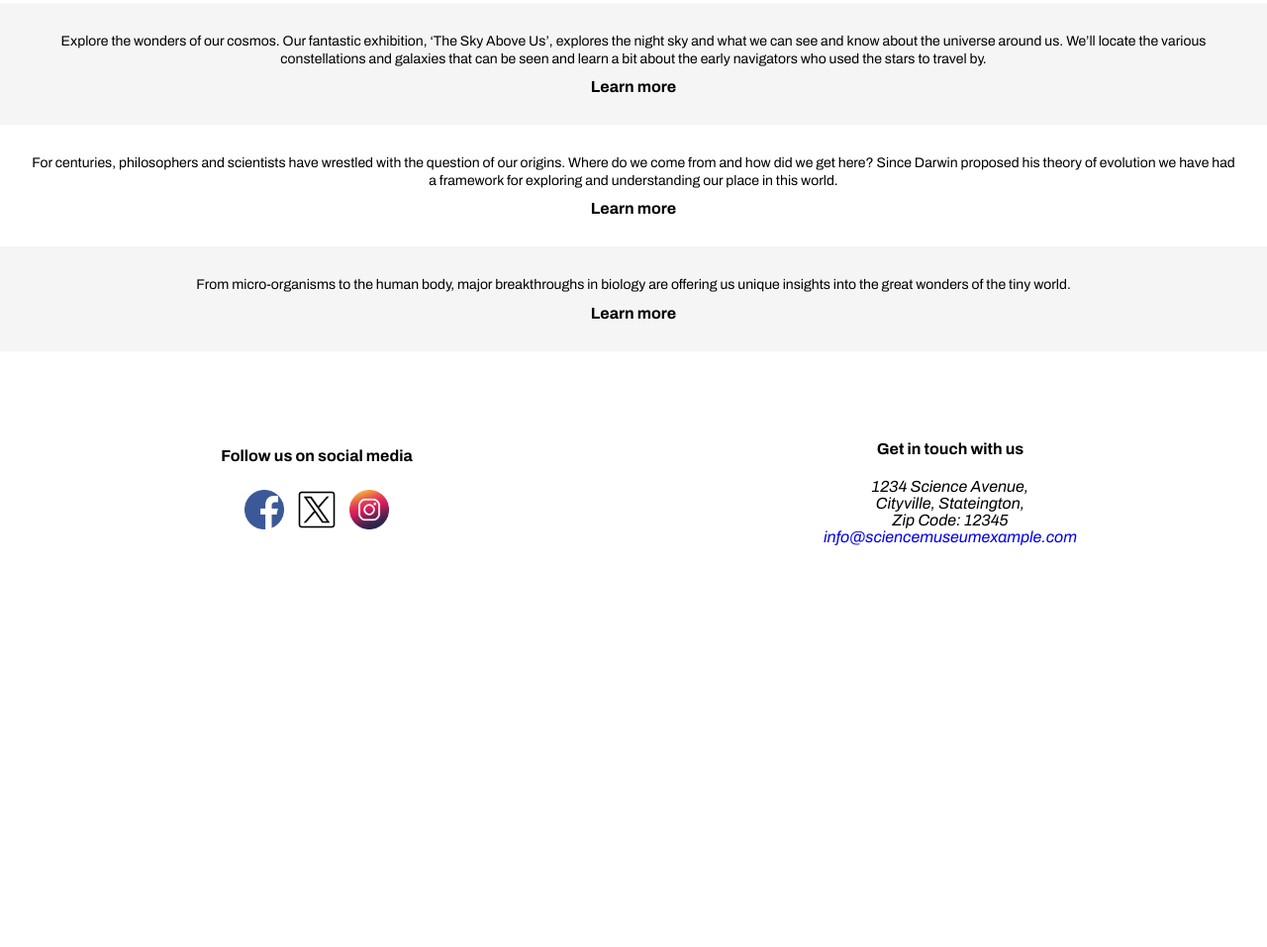
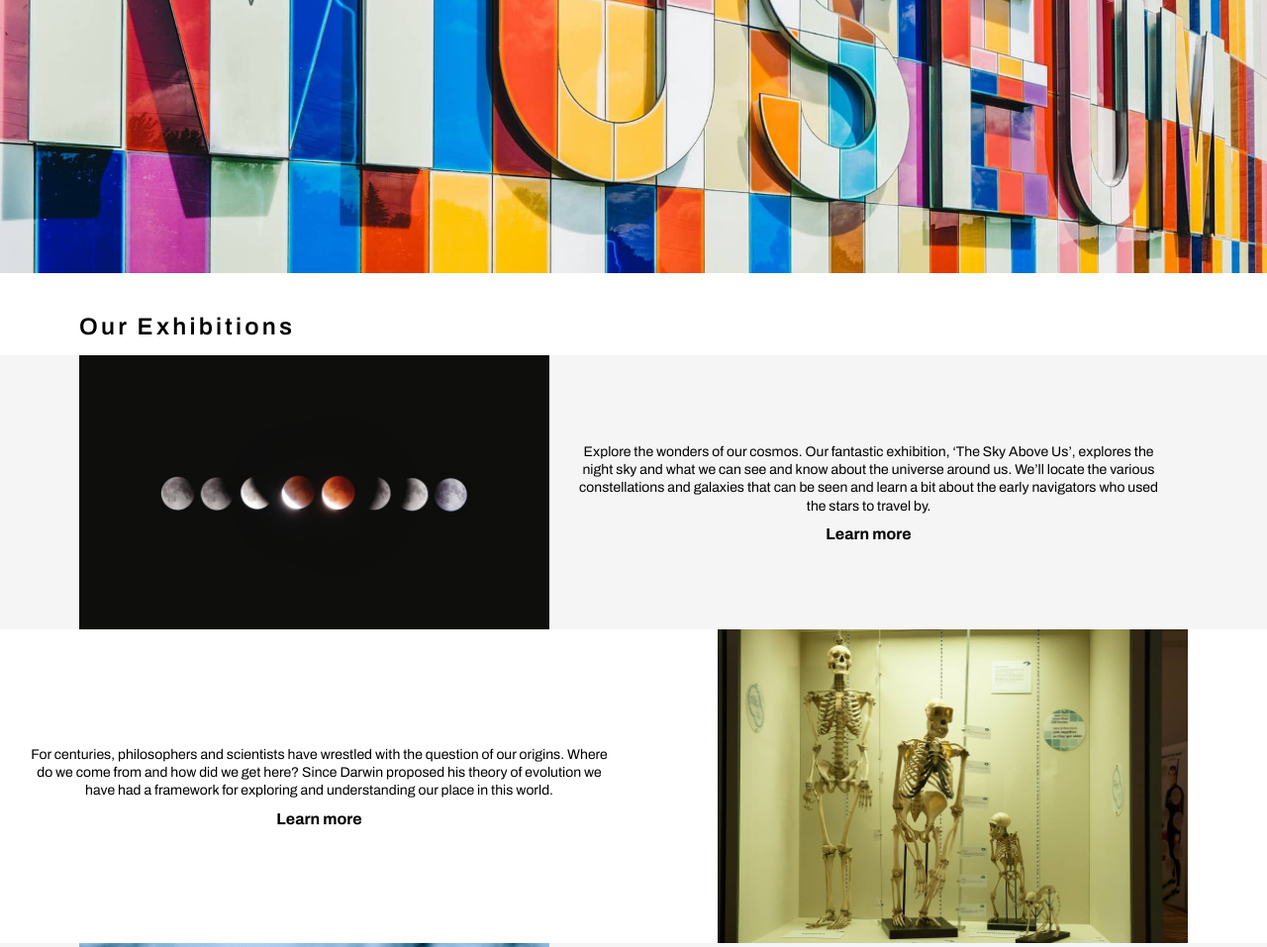
Before and after one commit to Glenn-2k/semesterproject1, a plain HTML site: page index.html in a window 1280 px wide. Shown: the part 326-1283 px from the top of the page at 99% size. Before the commit the page ends 941 px from the top, so only its background shows below. Drawn offline with Linux system fonts and the light colour scheme.

Commit message:
styles.css
working on layout for homepage

```diff
--- a/index.html
+++ b/index.html
@@ -37,22 +37,36 @@
         <div class="banner-container-home"></div>
         <h1 class="headline">Our Exhibitions</h1>
         <div class="content-container-foreground">
+            <img src="/images/celso-405219.jpg" class="image-1-home" alt="image of planets in space">
+            <div class="text-container">
                 <p class="exhibition-1">Explore the wonders of our cosmos. Our fantastic exhibition, ‘The Sky Above Us’,
                     explores the night sky and what we can see and know about the universe around us. We’ll locate the
-                various constellations and galaxies that can be seen and learn a bit about the early navigators who used
+                    various constellations and galaxies that can be seen and learn a bit about the early navigators who
+                    used
                     the stars to travel by.</p>
                 <a href="learnmore.html" class="learn-more">Learn more</a>
             </div>
+        </div>
         <div class="content-container-background">
-            <p class="exhibition-2">For centuries, philosophers and scientists have wrestled with the question of our
-                origins. Where do we come from and how did we get here? Since Darwin proposed his theory of evolution we
+            <div class="text-container">
+                <p class="exhibition-2">For centuries, philosophers and scientists have wrestled with the question of
+                    our
+                    origins. Where do we come from and how did we get here? Since Darwin proposed his theory of
+                    evolution we
                     have had a framework for exploring and understanding our place in this world.</p>
                 <a href="learnmore.html" class="learn-more">Learn more</a>
             </div>
+            <img src="/images/skeleton-414543_1920.jpg" class="image-2-home" alt="image of skeletons in a lab">
+        </div>
         <div class="content-container-foreground">
-            <p class="exhibition-3">From micro-organisms to the human body, major breakthroughs in biology are offering
+            <img src="/images/samuel-zeller-113381 (1).jpg" class="image-3-home"
+                alt="image of some of the bloodvessels in a mannequin">
+            <div class="text-container">
+                <p class="exhibition-3">From micro-organisms to the human body, major breakthroughs in biology are
+                    offering
                     us unique insights into the great wonders of the tiny world.</p>
                 <a href="learnmore.html" class="learn-more">Learn more</a>
+            </div>
         </div>
     </main>
     <footer>
--- a/styles.css
+++ b/styles.css
@@ -241,3 +241,53 @@ footer a {
 
 
 }
+
+
+/* home - Desktop view */
+
+@media (min-width: 835px) {
+
+
+    .banner-container-home {
+        height: 480px;
+    }
+
+    .image-1-home,
+    .image-2-home,
+    .image-3-home {
+        height: auto;
+        width: 475px;
+    }
+
+    .image-1-home,
+    .image-3-home {
+        margin-left: 80px;
+
+    }
+
+    .image-2-home {
+        margin-right: 80px;
+    }
+
+    .content-container-foreground,
+    .content-container-background {
+        flex-direction: row;
+    }
+
+    .text-container {
+        display: flex;
+        flex-direction: column;
+        justify-content: center;
+        margin-right: 80px;
+    }
+
+
+    .headline {
+        text-align: left;
+        font-weight: 600;
+        font-size: 1.5rem;
+        margin-left: 80px;
+    }
+
+
+}
```
Lines whose indentation alone changed are shown as unchanged.
